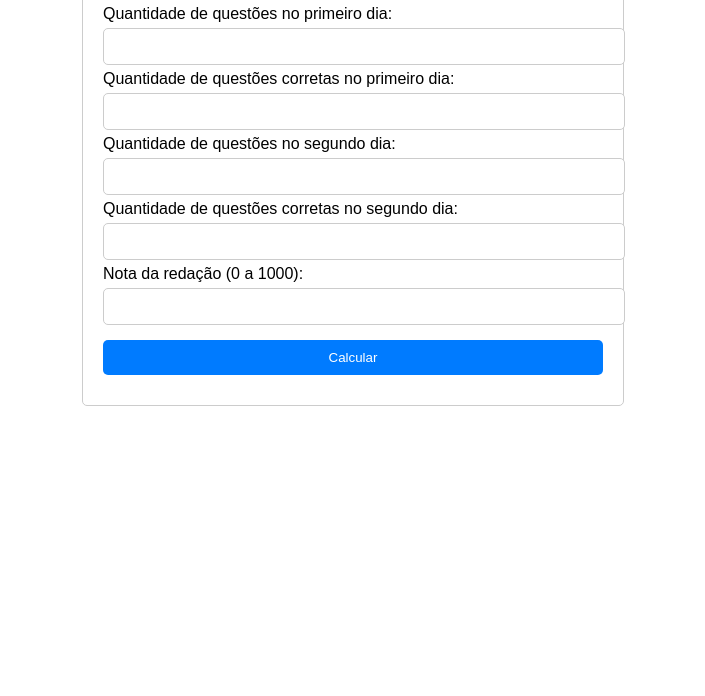
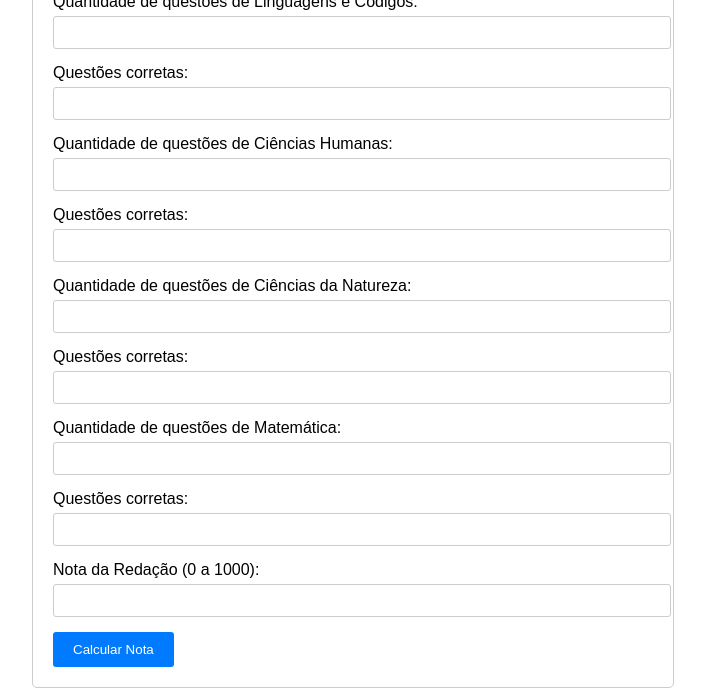
Before and after one commit to estevaotarifa001/ENEM-3RAO, a plain HTML site: page index.html in a window 1280 px wide. Shown: the part 104-800 px from the top of the page, without its empty margins (287-992 px from the left). Drawn offline with Linux system fonts and the light colour scheme.

Commit message:
Update index.html

```diff
--- a/index.html
+++ b/index.html
@@ -7,33 +7,37 @@
   <style>
     body {
       font-family: Arial, sans-serif;
-        margin: 0;
-        padding: 0;
-        box-sizing: border-box;
     }
     .container {
-        max-width: 500px;
-        margin: 20px auto;
+      max-width: 600px;
+      margin: 0 auto;
       padding: 20px;
       border: 1px solid #ccc;
       border-radius: 5px;
     }
-    input[type="number"] {
+    .input-group {
+      margin-bottom: 15px;
+    }
+    .input-group label {
+      display: block;
+      margin-bottom: 5px;
+    }
+    .input-group input {
       width: 100%;
-        padding: 10px;
-        margin: 5px 0;
-        border-radius: 5px;
+      padding: 8px;
       border: 1px solid #ccc;
+      border-radius: 3px;
     }
-    input[type="submit"] {
-        width: 100%;
-        padding: 10px;
-        margin: 10px 0;
-        border: none;
+    .btn-calcular {
       background-color: #007bff;
       color: #fff;
-        border-radius: 5px;
+      border: none;
+      padding: 10px 20px;
       cursor: pointer;
+      border-radius: 3px;
+    }
+    .btn-calcular:hover {
+      background-color: #0056b3;
     }
   </style>
 </head>
@@ -41,39 +45,82 @@
 
 <div class="container">
   <h2>Calculadora de Nota do ENEM</h2>
-    <form id="enemForm">
-        <label for="questoesPrimeiroDia">Quantidade de questões no primeiro dia:</label>
-        <input type="number" id="questoesPrimeiroDia" required>
-        <label for="corretasPrimeiroDia">Quantidade de questões corretas no primeiro dia:</label>
-        <input type="number" id="corretasPrimeiroDia" required>
+  <div class="input-group">
+    <label for="linguagens">Quantidade de questões de Linguagens e Códigos:</label>
+    <input type="number" id="linguagens" min="0">
+  </div>
+  <div class="input-group">
+    <label for="linguagens-corretas">Questões corretas:</label>
+    <input type="number" id="linguagens-corretas" min="0">
+  </div>
 
-        <label for="questoesSegundoDia">Quantidade de questões no segundo dia:</label>
-        <input type="number" id="questoesSegundoDia" required>
-        <label for="corretasSegundoDia">Quantidade de questões corretas no segundo dia:</label>
-        <input type="number" id="corretasSegundoDia" required>
+  <div class="input-group">
+    <label for="humanas">Quantidade de questões de Ciências Humanas:</label>
+    <input type="number" id="humanas" min="0">
+  </div>
+  <div class="input-group">
+    <label for="humanas-corretas">Questões corretas:</label>
+    <input type="number" id="humanas-corretas" min="0">
+  </div>
 
-        <label for="notaRedacao">Nota da redação (0 a 1000):</label>
-        <input type="number" id="notaRedacao" min="0" max="1000" required>
+  <div class="input-group">
+    <label for="natureza">Quantidade de questões de Ciências da Natureza:</label>
+    <input type="number" id="natureza" min="0">
+  </div>
+  <div class="input-group">
+    <label for="natureza-corretas">Questões corretas:</label>
+    <input type="number" id="natureza-corretas" min="0">
+  </div>
 
-        <input type="submit" value="Calcular">
-    </form>
+  <div class="input-group">
+    <label for="matematica">Quantidade de questões de Matemática:</label>
+    <input type="number" id="matematica" min="0">
+  </div>
+  <div class="input-group">
+    <label for="matematica-corretas">Questões corretas:</label>
+    <input type="number" id="matematica-corretas" min="0">
+  </div>
+
+  <div class="input-group">
+    <label for="redacao">Nota da Redação (0 a 1000):</label>
+    <input type="number" id="redacao" min="0" max="1000">
+  </div>
+
+  <button class="btn-calcular" onclick="calcularNota()">Calcular Nota</button>
+
+  <div id="resultado"></div>
 </div>
 
 <script>
-    document.getElementById('enemForm').addEventListener('submit', function(event) {
-        event.preventDefault();
+  function calcularNota() {
+    var linguagens = parseInt(document.getElementById('linguagens').value);
+    var linguagensCorretas = parseInt(document.getElementById('linguagens-corretas').value);
+    var humanas = parseInt(document.getElementById('humanas').value);
+    var humanasCorretas = parseInt(document.getElementById('humanas-corretas').value);
+    var natureza = parseInt(document.getElementById('natureza').value);
+    var naturezaCorretas = parseInt(document.getElementById('natureza-corretas').value);
+    var matematica = parseInt(document.getElementById('matematica').value);
+    var matematicaCorretas = parseInt(document.getElementById('matematica-corretas').value);
+    var redacao = parseInt(document.getElementById('redacao').value);
 
-        var questoesPrimeiroDia = parseInt(document.getElementById('questoesPrimeiroDia').value);
-        var corretasPrimeiroDia = parseInt(document.getElementById('corretasPrimeiroDia').value);
-        var questoesSegundoDia = parseInt(document.getElementById('questoesSegundoDia').value);
-        var corretasSegundoDia = parseInt(document.getElementById('corretasSegundoDia').value);
-        var notaRedacao = parseInt(document.getElementById('notaRedacao').value);
+    var mediaLinguagens = (linguagensCorretas / linguagens) * 1000 || 0;
+    var mediaHumanas = (humanasCorretas / humanas) * 1000 || 0;
+    var mediaNatureza = (naturezaCorretas / natureza) * 1000 || 0;
+    var mediaMatematica = (matematicaCorretas / matematica) * 1000 || 0;
 
-        var media = ((corretasPrimeiroDia / questoesPrimeiroDia) + (corretasSegundoDia / questoesSegundoDia) + (notaRedacao / 1000)) / 3;
-        var arredondamento = Math.round(media * 10) / 10; // arredondando para uma casa decimal
+    var mediaTotal = (mediaLinguagens + mediaHumanas + mediaNatureza + mediaMatematica + redacao) / 5;
 
-        alert("Sua média no ENEM é: " + media.toFixed(2) + "\nSua nota de arredondamento é: " + arredondamento.toFixed(1));
-    });
+    var resultado = document.getElementById('resultado');
+    resultado.innerHTML = `
+      <h3>Sua média de notas</h3>
+      <p>Média de Linguagens e Códigos: ${mediaLinguagens.toFixed(2)}</p>
+      <p>Média de Ciências Humanas: ${mediaHumanas.toFixed(2)}</p>
+      <p>Média de Ciências da Natureza: ${mediaNatureza.toFixed(2)}</p>
+      <p>Média de Matemática: ${mediaMatematica.toFixed(2)}</p>
+      <p>Nota da Redação: ${redacao}</p>
+      <p>Média Total: ${mediaTotal.toFixed(2)}</p>
+    `;
+  }
 </script>
 
 </body>
```
Lines whose indentation alone changed are shown as unchanged.
